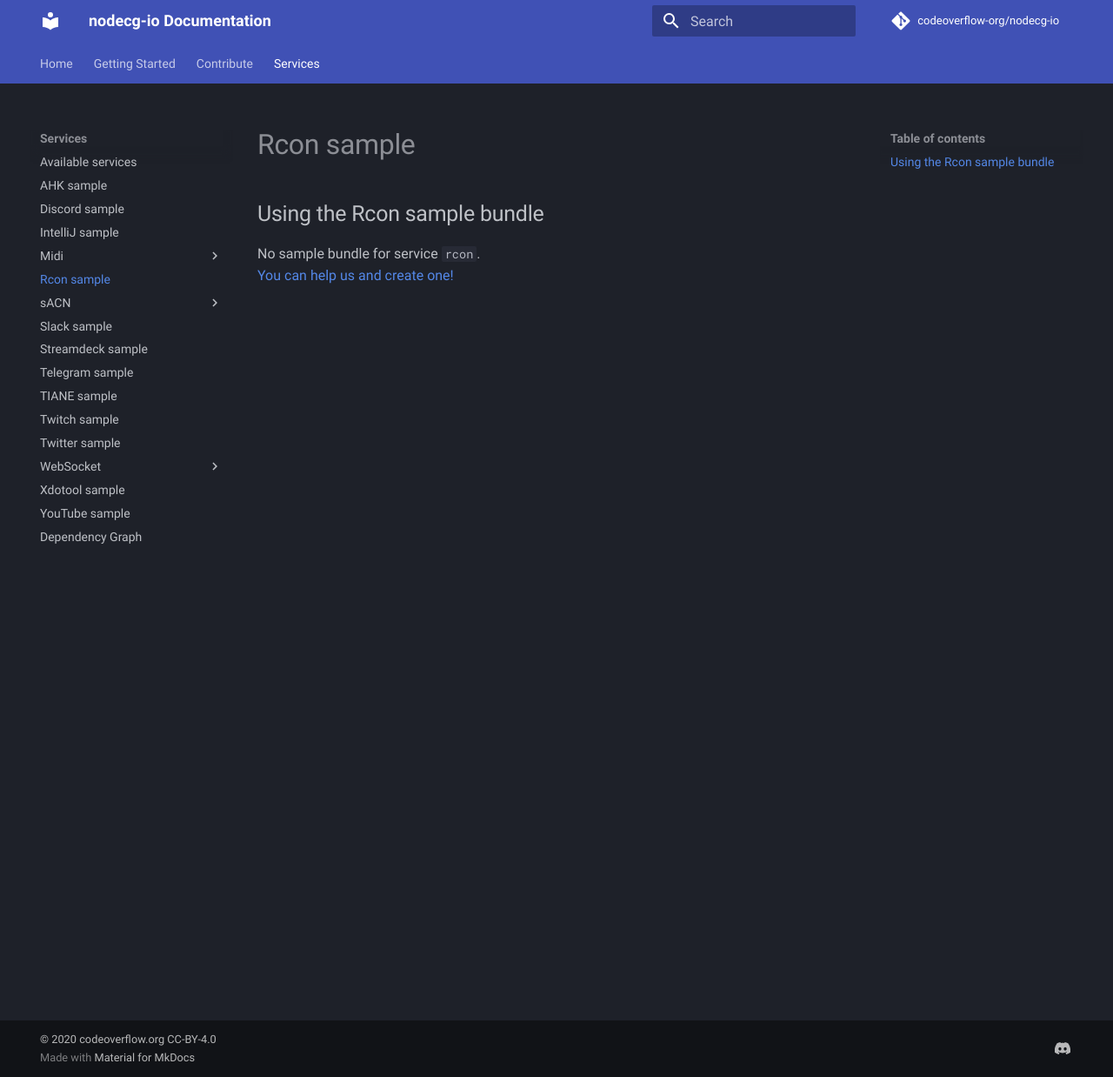
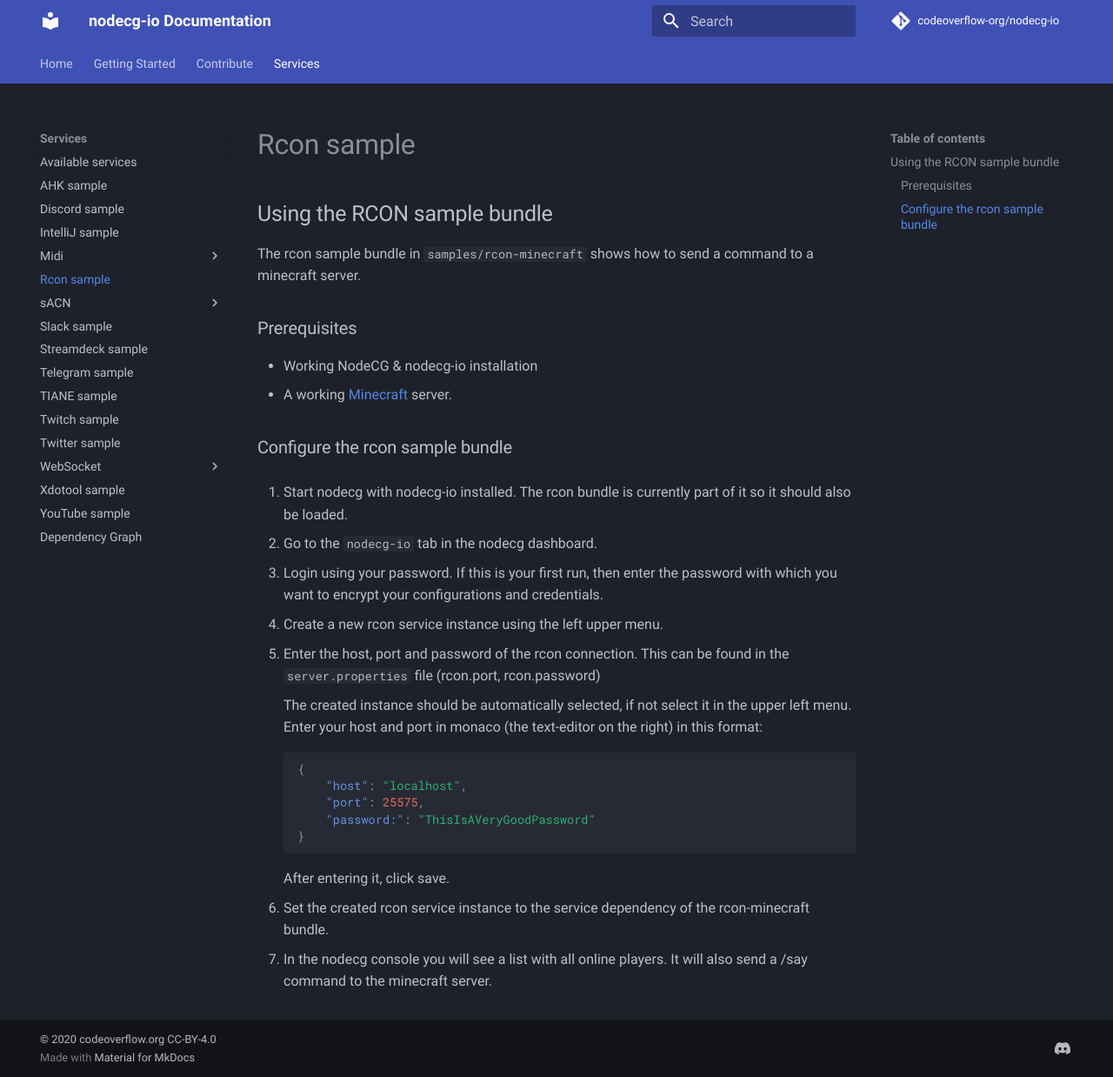
Before and after one commit to codeoverflow-org/nodecg-io-docs, an MkDocs documentation site: the page built from docs/samples/rcon.md, in a window 1280 px wide and 1238 px high. Shown: the whole window at 87% size. Built offline with MkDocs 1.6.1 and Material for MkDocs 9.7.7, drawn with Linux system fonts in a browser that asks for light colours; comment, search, counter and statistics services are not loaded.

Commit message:
Create rcon sample documentation.

````diff
--- a/docs/samples/rcon.md
+++ b/docs/samples/rcon.md
@@ -1,6 +1,36 @@
-<!-- Marker for build.py that there's no sample bundle. Remove this if you created one -->
+## Using the RCON sample bundle
 
-## Using the Rcon sample bundle
+The rcon sample bundle in `samples/rcon-minecraft` shows how to send a command to a minecraft server.
 
-No sample bundle for service `rcon`.
-[You can help us and create one!](https://github.com/codeoverflow-org/nodecg-io/blob/master/docs/docs/contribute.md)
+### Prerequisites
+
+-   Working NodeCG & nodecg-io installation
+-   A working [Minecraft](https://minecraft.net) server.
+
+### Configure the rcon sample bundle
+
+1. Start nodecg with nodecg-io installed. The rcon bundle is currently part of it so it should also be loaded.
+
+2. Go to the `nodecg-io` tab in the nodecg dashboard.
+
+3. Login using your password. If this is your first run, then enter the password with which you want to encrypt your configurations and credentials.
+
+4. Create a new rcon service instance using the left upper menu.
+
+5. Enter the host, port and password of the rcon connection. This can be found in the ``server.properties`` file (rcon.port, rcon.password)
+
+    The created instance should be automatically selected, if not select it in the upper left menu. Enter your host and port in monaco (the text-editor on the right) in this format:
+
+    ```json
+    {
+        "host": "localhost",
+        "port": 25575,
+        "password:": "ThisIsAVeryGoodPassword"
+    }
+    ```
+
+    After entering it, click save.
+
+6. Set the created rcon service instance to the service dependency of the rcon-minecraft bundle.
+
+7. In the nodecg console you will see a list with all online players. It will also send a /say command to the minecraft server.
````
